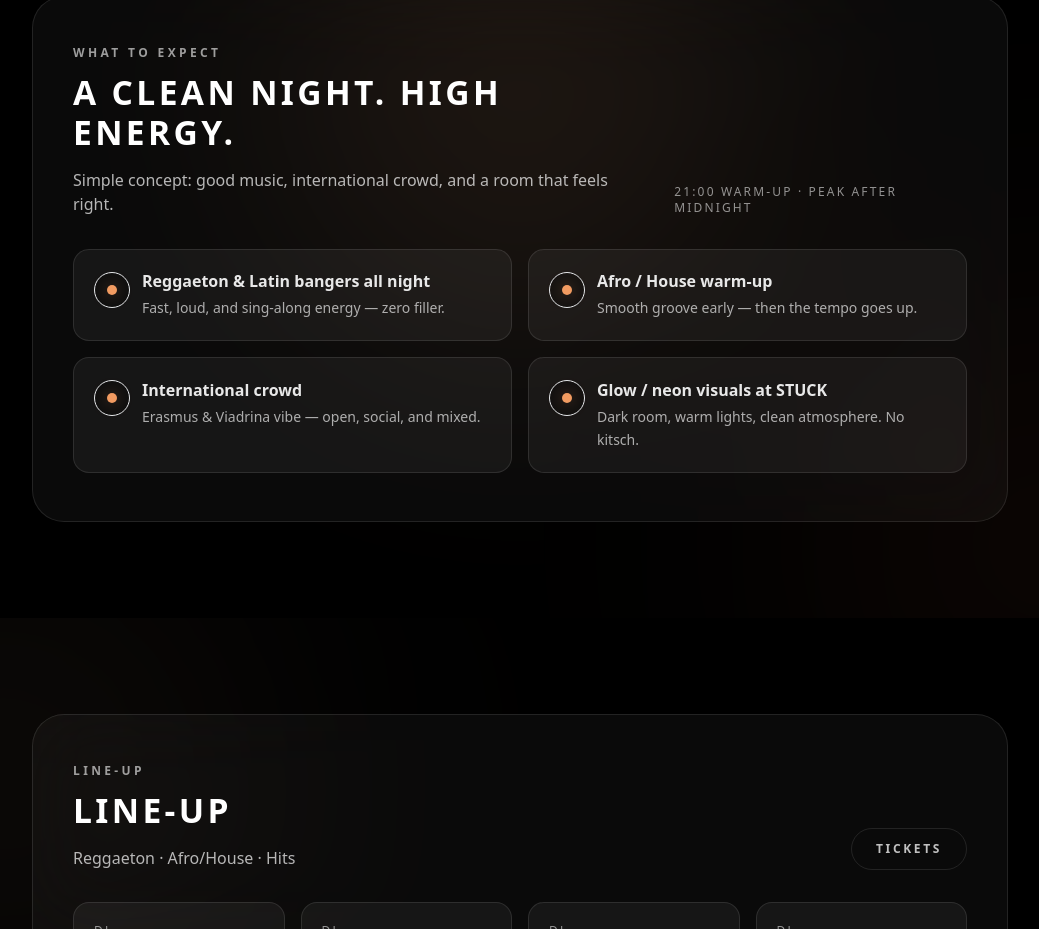
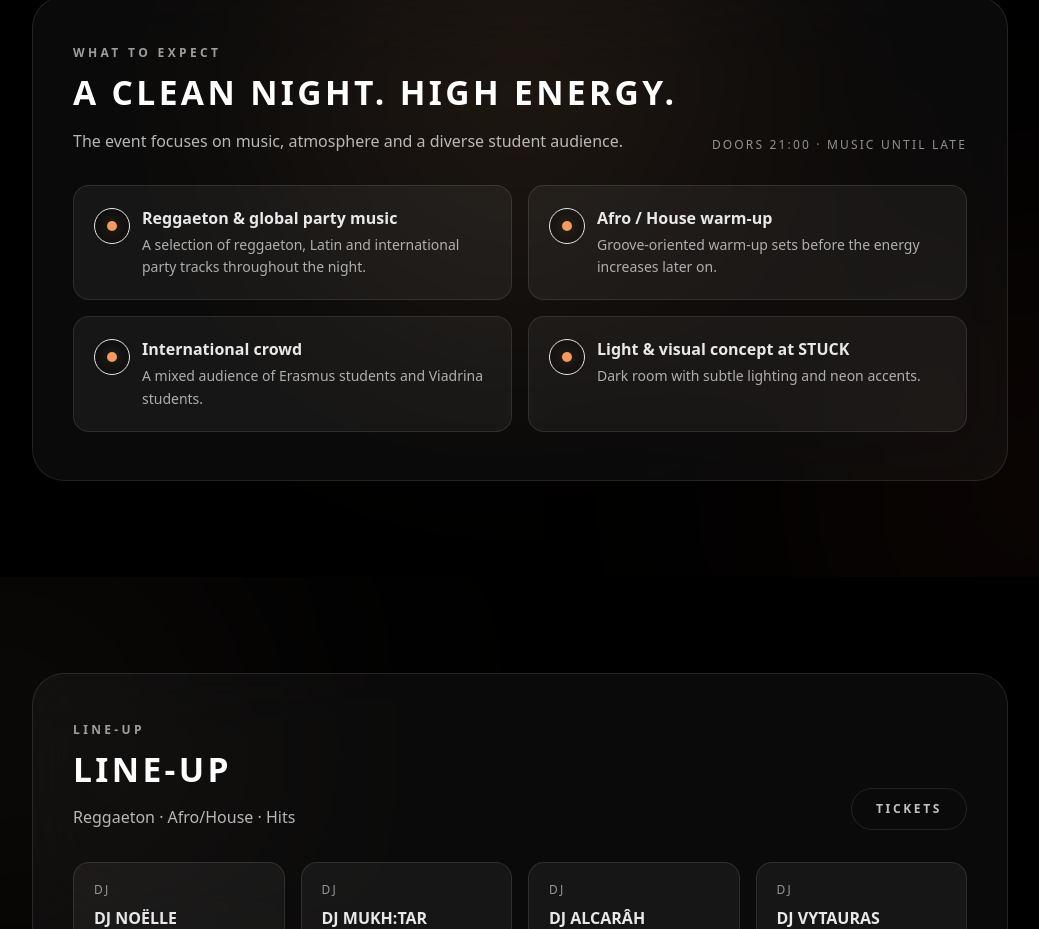
Before and after one commit to oxaxk/firstnightshift, a React (Vite) app: page / in a window 1280 px wide. Shown: the part 798-1727 px from the top of the page, without its empty margins (120-1159 px from the left). Built offline with nearby package versions, Linux system fonts and the light colour scheme.

Commit message:
Update AboutSection.tsx

```diff
--- a/src/pages/home/components/AboutSection.tsx
+++ b/src/pages/home/components/AboutSection.tsx
@@ -3,20 +3,20 @@ import React from 'react';
 export default function AboutSection() {
   const items = [
     {
-      title: 'Reggaeton & Latin bangers all night',
-      description: 'Fast, loud, and sing-along energy — zero filler.'
+      title: 'Reggaeton & global party music',
+      description: 'A selection of reggaeton, Latin and international party tracks throughout the night.'
     },
     {
       title: 'Afro / House warm-up',
-      description: 'Smooth groove early — then the tempo goes up.'
+      description: 'Groove-oriented warm-up sets before the energy increases later on.'
     },
     {
       title: 'International crowd',
-      description: 'Erasmus & Viadrina vibe — open, social, and mixed.'
+      description: 'A mixed audience of Erasmus students and Viadrina students.'
     },
     {
-      title: 'Glow / neon visuals at STUCK',
-      description: 'Dark room, warm lights, clean atmosphere. No kitsch.'
+      title: 'Light & visual concept at STUCK',
+      description: 'Dark room with subtle lighting and neon accents.'
     }
   ];
 
@@ -47,12 +47,12 @@ export default function AboutSection() {
                 A clean night. High energy.
               </h2>
               <p className="mt-4 text-sm sm:text-base text-white/70 leading-relaxed">
-                Simple concept: good music, international crowd, and a room that feels right.
+                The event focuses on music, atmosphere and a diverse student audience.
               </p>
             </div>
 
             <div className="text-xs tracking-[0.18em] uppercase text-white/55">
-              21:00 warm-up · peak after midnight
+              Doors 21:00 · music until late
             </div>
           </div>
 
```
